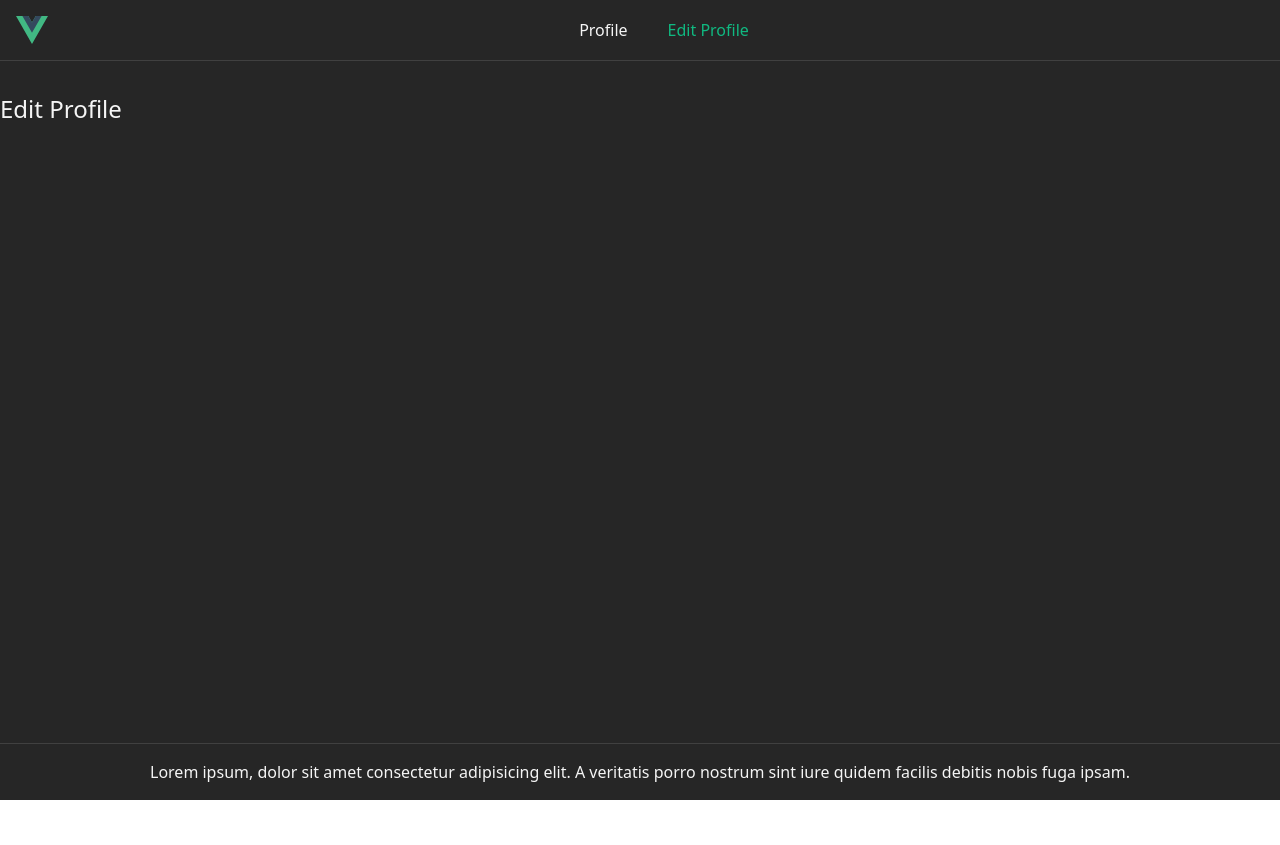
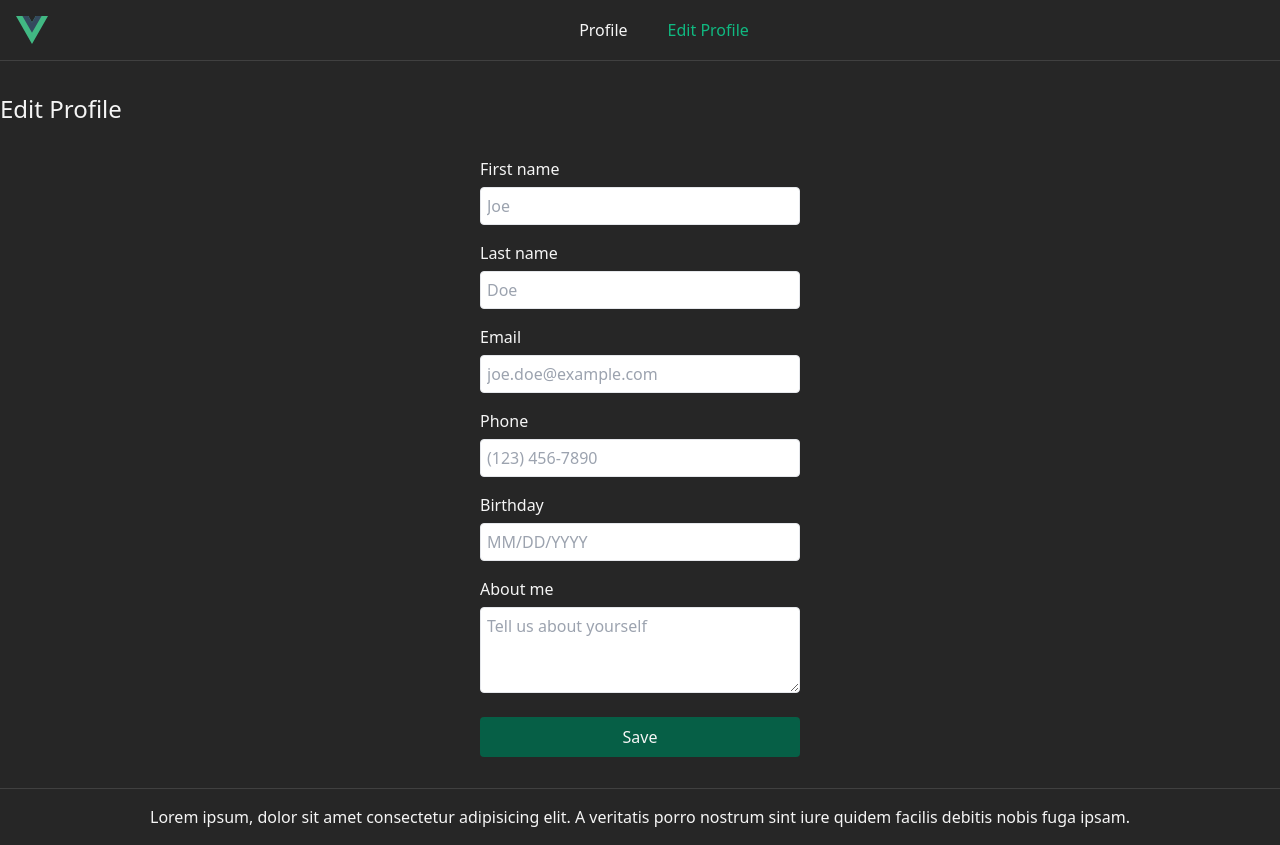
Before and after one commit to Aekal/user-profile, a Vue app: page /edit in a window 1280 px wide. Before the commit the page ends 800 px from the top, so only its background shows below. Built offline with nearby package versions, Linux system fonts and the light colour scheme.

Commit message:
feat(profile): add form and input components

```diff
--- /dev/null
+++ b/src/components/BaseInput.vue
@@ -0,0 +1,21 @@
+<script setup lang="ts">
+defineOptions({
+  inheritAttrs: false,
+})
+defineProps<{
+  label: string
+}>()
+const model = defineModel<string>()
+</script>
+
+<template>
+  <label class="flex flex-col gap-1.5">
+    {{ label }}
+    <input
+      v-bind="$attrs"
+      v-model="model"
+      type="text"
+      class="rounded border p-1.5 text-neutral-700"
+    />
+  </label>
+</template>
--- /dev/null
+++ b/src/components/BaseTextarea.vue
@@ -0,0 +1,21 @@
+<script setup lang="ts">
+defineOptions({
+  inheritAttrs: false,
+})
+defineProps<{
+  label: string
+}>()
+const model = defineModel<string>()
+</script>
+
+<template>
+  <label class="flex flex-col gap-1.5">
+    {{ label }}
+    <textarea
+      v-bind="$attrs"
+      v-model="model"
+      class="rounded border p-1.5 text-neutral-700"
+      rows="3"
+    />
+  </label>
+</template>
--- a/src/stores/profile.ts
+++ b/src/stores/profile.ts
@@ -10,5 +10,21 @@ export const useProfileStore = defineStore('profile', () => {
   const birthday = ref<string>('')
   const about = ref<string>('')
 
-  return { avatarImage, firstName, lastName, email, phone, birthday, about }
+  const saveProfileData = (data: {
+    firstName: string
+    lastName: string
+    email: string
+    phone: string
+    birthday: string
+    about: string
+  }) => {
+    firstName.value = data.firstName
+    lastName.value = data.lastName
+    email.value = data.email
+    phone.value = data.phone
+    birthday.value = data.birthday
+    about.value = data.about
+  }
+
+  return { avatarImage, firstName, lastName, email, phone, birthday, about, saveProfileData }
 })
--- a/src/views/ProfileEditView.vue
+++ b/src/views/ProfileEditView.vue
@@ -1,3 +1,44 @@
+<script setup lang="ts">
+import { ref } from 'vue'
+import { useRouter } from 'vue-router'
+import BaseInput from '@/components/BaseInput.vue'
+import BaseTextarea from '@/components/BaseTextarea.vue'
+import { useProfileStore } from '@/stores/profile'
+
+const router = useRouter()
+
+const profileStore = useProfileStore()
+const firstName = ref(profileStore.firstName)
+const lastName = ref(profileStore.lastName)
+const email = ref(profileStore.email)
+const phone = ref(profileStore.phone)
+const birthday = ref(profileStore.birthday)
+const about = ref(profileStore.about)
+
+const onSubmit = () => {
+  profileStore.saveProfileData({
+    firstName: firstName.value,
+    lastName: lastName.value,
+    email: email.value,
+    phone: phone.value,
+    birthday: birthday.value,
+    about: about.value,
+  })
+  router.push({ name: 'profile' })
+}
+</script>
+
 <template>
-  <h1 class="text-2xl">Edit Profile</h1>
+  <h1 class="mb-8 text-2xl">Edit Profile</h1>
+  <form class="mx-auto flex max-w-80 flex-col gap-4" @submit.prevent="onSubmit">
+    <BaseInput v-model="firstName" label="First name" placeholder="Joe" />
+    <BaseInput v-model="lastName" label="Last name" placeholder="Doe" />
+    <BaseInput v-model="email" type="email" label="Email" placeholder="joe.doe@example.com" />
+    <BaseInput v-model="phone" label="Phone" placeholder="(123) 456-7890" />
+    <BaseInput v-model="birthday" label="Birthday" placeholder="MM/DD/YYYY" />
+    <BaseTextarea v-model="about" label="About me" placeholder="Tell us about yourself" />
+    <button type="submit" class="mt-2 rounded bg-emerald-800 py-2 hover:bg-emerald-700">
+      Save
+    </button>
+  </form>
 </template>
--- a/src/views/ProfileView.vue
+++ b/src/views/ProfileView.vue
@@ -4,7 +4,7 @@ const { avatarImage, firstName, lastName, email, phone, birthday, about } = useP
 </script>
 
 <template>
-  <h1 class="text-2xl">Profile</h1>
+  <h1 class="mb-8 text-2xl">Profile</h1>
   <div class="flex flex-col items-center py-4">
     <img
       :src="avatarImage"
```
